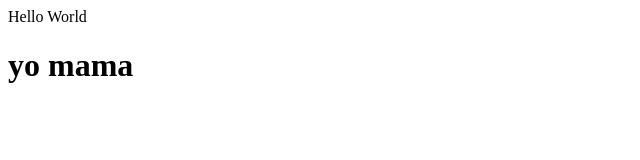
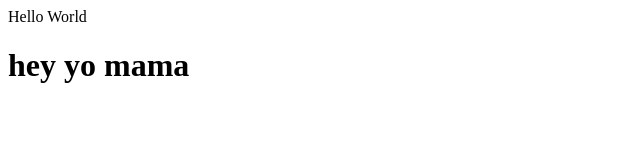
Before and after one commit to joelhenry2512/coursera, a plain HTML site: page index.html in a window 1280 px wide. Shown: the whole page, without its empty margins (0-640 px from the left). Drawn offline with Linux system fonts and the light colour scheme.

Commit message:
Update index.html

```diff
--- a/index.html
+++ b/index.html
@@ -3,7 +3,7 @@
 <head>
 	Hello World
 </head>
-<h1>yo mama</h1>
+<h1>hey yo mama</h1>
 <body>
 
 </body>
```
